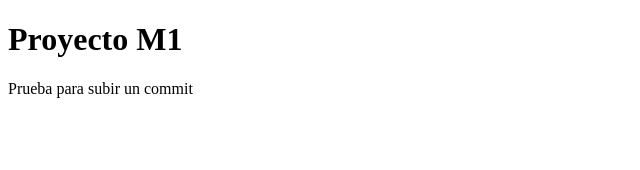
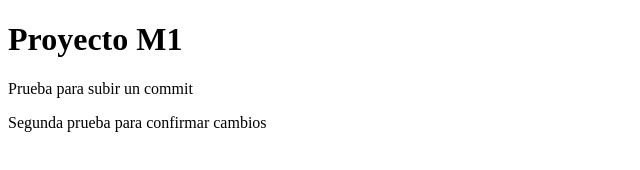
Before and after one commit to PabloArango14/template-rs-m1, a website: page index.html in a window 1280 px wide. Shown: the whole page, without its empty margins (0-640 px from the left). Drawn offline with Linux system fonts and the light colour scheme.

Commit message:
Segunda prueba

```diff
--- a/index.html
+++ b/index.html
@@ -8,5 +8,6 @@
   <body>
     <h1>Proyecto M1</h1>
     <p>Prueba para subir un commit</p>
+    <p>Segunda prueba para confirmar cambios</p>
   </body>
 </html>
```
